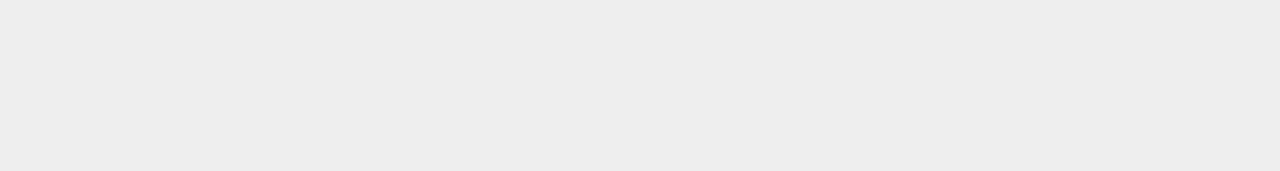
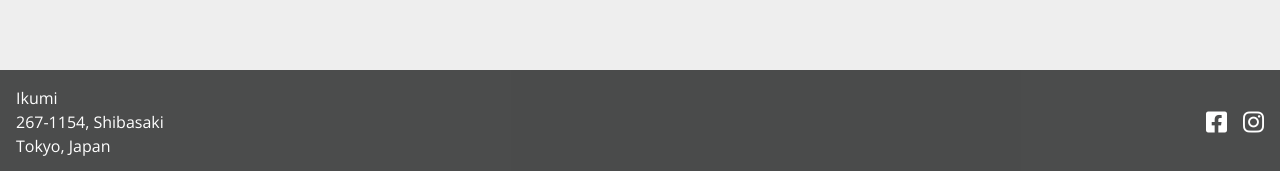
Before and after one commit to JenDin/Nightbird_client_app, a Vue app in the folder Nightbird_vue_app/: page /menu in a window 1280 px wide. Shown: the part 626-797 px from the top of the page. Built offline with nearby package versions, Linux system fonts and the light colour scheme; no server answers.

Commit message:
Create footer component

```diff
--- a/Nightbird_vue_app/index.html
+++ b/Nightbird_vue_app/index.html
@@ -8,6 +8,13 @@
       href="https://fonts.googleapis.com/css2?family=Open+Sans:ital,wght@0,300;0,400;0,500;0,600;0,700;0,800;1,300;1,400&display=swap"
       rel="stylesheet"
     />
+    <link
+      rel="stylesheet"
+      href="https://cdnjs.cloudflare.com/ajax/libs/font-awesome/6.2.1/css/all.min.css"
+      integrity="sha512-MV7K8+y+gLIBoVD59lQIYicR65iaqukzvf/nwasF0nqhPay5w/9lJmVM2hMDcnK1OnMGCdVK+iQrJ7lzPJQd1w=="
+      crossorigin="anonymous"
+      referrerpolicy="no-referrer"
+    />
     <title>Ikumi</title>
   </head>
   <body>
--- /dev/null
+++ b/Nightbird_vue_app/src/components/Footer.vue
@@ -0,0 +1,30 @@
+<!-- HTML code -->
+<template>
+  <footer
+    class="bg-[#131515be] text-white p-4 fixed bottom-0 w-full flex justify-between items-center"
+  >
+    <div>
+      <h3 class="">Ikumi</h3>
+      <p class="">267-1154, Shibasaki</p>
+      <p class="">Tokyo, Japan</p>
+    </div>
+    <div class="text-2xl">
+      <a href="https://www.facebook.com/"
+        ><i class="fa-brands fa-square-facebook px-4 hover:text-[1.8rem]"></i
+      ></a>
+      <a href="https://www.instagram.com/"
+        ><i class="fa-brands fa-instagram hover:text-[1.8rem]"></i
+      ></a>
+    </div>
+  </footer>
+</template>
+
+<!-- JavaScript code -->
+<script>
+export default {
+  name: "Footer",
+};
+</script>
+
+<!-- CSS styles -->
+<style scoped></style>
--- a/Nightbird_vue_app/src/views/MenuView.vue
+++ b/Nightbird_vue_app/src/views/MenuView.vue
@@ -9,6 +9,7 @@
       <FoodMenu v-for="dish in dishes" :dish="dish" :key="dish.id" />
     </article>
   </div>
+
   <!-- <hr class="my-8 h-px bg-gray-200 border-0 dark:bg-gray-700 max-w-sm m-auto" /> -->
   <div class="p-4">
     <article class="flex justify-center items-center max-w-xl m-auto flex-wrap">
@@ -16,6 +17,7 @@
       <DrinkMenu v-for="drink in drinks" :drink="drink" :key="drink.id" />
     </article>
   </div>
+  <Footer />
   <!-- </div> -->
 </template>
 
@@ -24,11 +26,13 @@
 import Header from "../components/Header.vue";
 import FoodMenu from "../components/FoodMenu.vue";
 import DrinkMenu from "../components/DrinkMenu.vue";
+import Footer from "../components/Footer.vue";
 export default {
   components: {
     Header,
     FoodMenu,
     DrinkMenu,
+    Footer,
   },
   data() {
     return {
```
